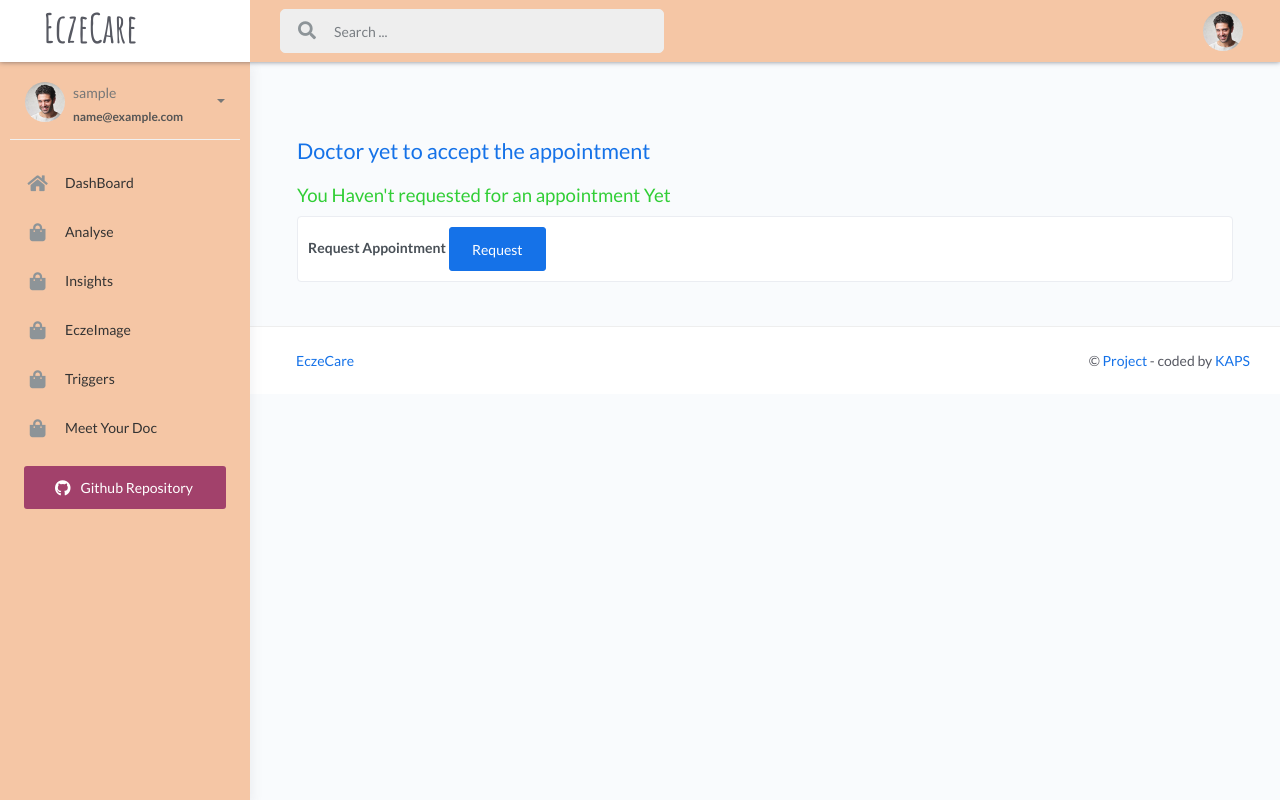
After one commit to KamaljeetSahoo/EczeCare, a Django app: page /request_appointment/ in a window 1280 px wide. The commit adds this page. Run offline with Django 4.2, Linux system fonts and the light colour scheme; the visitor is signed in with stand-in values (Sample User, id 1); data that the repository does not hold is empty; some libraries are stand-ins or nearby versions.

Commit message:
request appointment from patient side done

```diff
--- a/doctor/admin.py
+++ b/doctor/admin.py
@@ -1,6 +1,8 @@
 from pydoc import Doc
 from django.contrib import admin
-from .models import DoctorProfile
+from .models import DoctorProfile, Appointment, RequestAppointment
 # Register your models here.
 
 admin.site.register(DoctorProfile)
+admin.site.register(Appointment)
+admin.site.register(RequestAppointment)
--- a/doctor/urls.py
+++ b/doctor/urls.py
@@ -1,7 +1,9 @@
 from django.urls import path
-from .views import doctor_homepage, patient_profile
+from .views import doctor_homepage, patient_profile, request_appointment_page, send_request
 
 urlpatterns = [
     path('doctor_homepage/', doctor_homepage, name="doctor_homepage"),
-    path('visit_profile/<slug:patient_username>/',patient_profile)
+    path('visit_profile/<slug:patient_username>/',patient_profile),
+    path('request_appointment/', request_appointment_page, name="appointment"),
+    path('send_request/', send_request)
 ]
--- a/doctor/views.py
+++ b/doctor/views.py
@@ -1,8 +1,10 @@
+import re
 from django.shortcuts import redirect, render
 from eczema_profile.utils import poem_calc_db
 from Insights.views import find_count_trigger_items
 import json
 from django.contrib.auth.models import User
+from .models import RequestAppointment, Appointment
 
 Blood_group = ['A+','A-','B+','B-','O+','O-','AB+','AB-']
 age_group = [25,15,18,20,35,45,16,27]
@@ -89,3 +91,42 @@ def patient_profile(request, patient_username):
             return redirect("home")
     else:
         return redirect('login')
+
+def request_appointment_page(request):
+    if request.user.is_authenticated:
+        scheduled_appointments = request.user.appointment_set.all()
+        requested_appointments = request.user.requestappointment_set.all()
+        req_app_flag = False
+        scheduled_app_flag = False
+        if len(scheduled_appointments) == 0 or list(scheduled_appointments)[-1].appointment_status == False:
+            message = "Doctor yet to accept the appointment"
+        elif len(scheduled_appointments) != 0 and list(scheduled_appointments)[-1].appointment_status == True:
+            message = "Your Appointment has already been Scheduled, Join the meeting below"
+            scheduled_app_flag = True
+
+        if len(requested_appointments) == 0 or list(requested_appointments)[-1].request_status == True:
+            request_appointment_message = "You Haven't requested for an appointment Yet"
+            req_app_flag = True
+        elif (len(requested_appointments)!=0) and list(requested_appointments)[-1].request_status == False:
+            request_appointment_message = "You have already requested for an appointment"
+
+        c = {
+            "message": message,
+            'request_appointment_message': request_appointment_message,
+            'req_app_flag': req_app_flag,
+            'sd_flag': scheduled_app_flag
+        }
+        return render(request, 'doctor/request_appointment.html', context=c)
+    else:
+        return redirect('login')
+
+def send_request(request):
+    if request.user.is_authenticated:
+        if request.method == "POST":
+            obj = RequestAppointment(patient=request.user)
+            obj.save()
+            return redirect('appointment')
+        else:
+            return redirect('home')
+    else:
+        return redirect('login')
--- /dev/null
+++ b/templates/doctor/request_appointment.html
@@ -0,0 +1,37 @@
+{% extends "layouts/base1.html" %}
+
+{% block title %} Homepage {% endblock title %}
+
+<!-- Specific Page CSS goes HERE  -->
+{% block stylesheets %}{% endblock stylesheets %}
+
+{% block content %}
+
+    <div class="page-inner mt-5">
+        <div class="page-header mt-5">
+        <div class="container-fluid">
+            {% if sd_flag %}
+            <h2 class="mt-3 text-primary">{{message}}</h2>
+            {% else %}
+                <h2 class="mt-3 text-primary">{{message}}</h2>
+            {% endif %}
+            {% if req_app_flag %}
+                <h3 class="mt-3 text-success">{{request_appointment_message}}</h3>
+                <form method="POST" action="/send_request/">
+                    {% csrf_token %}
+                    <div class="form-group form-control">
+                        <label>Request Appointment</label>
+                        <button type="submit" class="btn btn-primary">Request</button>
+                    </div>
+                </form>
+            {% else %}
+                <h3 class="mt-3 text-success">{{request_appointment_message}}</h3>
+            {% endif %}
+        </div>
+        </div>
+    </div>
+
+{% endblock content %}
+
+<!-- Specific JS goes HERE -->
+{% block javascripts %}{% endblock javascripts %}
--- a/templates/sidebar.html
+++ b/templates/sidebar.html
@@ -34,7 +34,7 @@
             {% if request.user.doctorprofile_set.all %}
             <ul class="nav nav-primary">
                 <li class="nav-item {% if 'index' in segment %} active {% endif %}">
-                    <a  href="/home/">
+                    <a  href="/doctor_homepage/">
                         <i class="fas fa-home"></i>
                         <p>Doctor Page</p>
                     </a>
@@ -74,6 +74,10 @@
                         <i class="fas fa-shopping-bag"></i>
                         <p>Triggers</p>
                     </a>
+                    <a  href="/request_appointment/">
+                        <i class="fas fa-shopping-bag"></i>
+                        <p>Meet Your Doc</p>
+                    </a>
                 </li>
                 <li class="nav-section">
                     <span class="sidebar-mini-icon">
```
Also changed, not shown: doctor/models.py (+9 -0 lines), doctor/migrations/0003_appointment_doctorprofile_appointments.py (added), doctor/migrations/0004_requestappointment.py (added).
